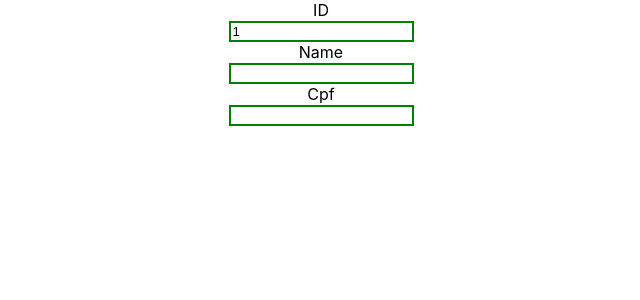
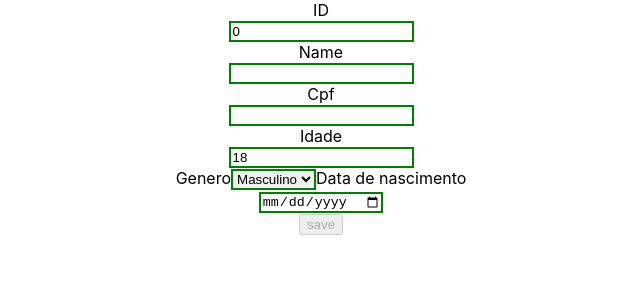
Before and after one commit to topvilla/formValidator, a React (Create React App) app: page / in a window 1280 px wide. Shown: the top 300 px of the page, without its empty margins (319-959 px from the left). Built offline with nearby package versions, Linux system fonts and the light colour scheme.

Commit message:
update no formo com hooks

```diff
--- a/src/Componnents/Form.js
+++ b/src/Componnents/Form.js
@@ -1,42 +1,61 @@
-import React from 'react';
+import React,{useState,useEffect} from 'react';
 import * as Validators from './Validators';
 import InputNumber from './InputNumber';
 import InputText from './InputText';
 import InputCpf from './InputCpf';
+import InputDate from './InputDate';
+import Select from './Select';
 
 
-export default class Form extends React.Component{
-    // eslint-disable-next-line no-useless-constructor
-    constructor(){
-        super();
-        this.listenId = this.listenId.bind(this);
-        this.listenName = this.listenName.bind(this);
-        this.listenCpf = this.listenCpf.bind(this);
+export default function Form(){
 
-        this.state = {
-            id:{
-                value:0,
-                valid:false
+        const [id,setId] = useState({value:0,valid:true})
+        const [name,setName] = useState({value:0,valid:false})
+        const [cpf,setCpf] = useState({value:0,valid:false})
+        const [age,setAge] = useState({value:18,valid:true})
+        const [birthDate,setBirthDate] = useState({value:0,valid:false})
+        const [formIsValid,setFormIsValid] = useState(false)
+        const [geners,setGeners] = useState([
+            {value:'m',type:'Masculino'},
+            {value:'f',type:'Feminino'},
+
+        ])
+        const [gener,setGener] = useState({value:0,valid:false});
+
+        const listenId = (valor,isValid)=>{
+            setId({value:valor,valid:isValid});
+        }
+        const listenName = (valor,isValid)=>{
+            setName({value:valor,valid:isValid});
+        }
+        const listenCpf = (valor,isValid)=>{
+            setCpf({value:valor,valid:isValid});
+        }
+        const listenAge = (valor,isValid)=>{
+            setAge({value:valor,valid:isValid});
+        }
+        const listenBirthDate = (valor,isValid)=>{
+            setBirthDate({value:valor,valid:isValid});
+        }
+        const listenGener = (valor,isValid)=>{
+            setGener({value:valor,valid:isValid});
+        }
+        const formValidate = ()=>{
+            if((id.valid) && (name.valid) && (cpf.valid) && (age.valid) && (birthDate.valid)){
+                setFormIsValid(true);
+            }else{
+                setFormIsValid(false);
             }
         }
-    }
-    componentDidUpdate(){
-        console.log(this.state);
-    }
-    listenId(valor,isValid){
-        console.log(valor);
-        console.log(isValid);
-    }
-    listenName(valor,isValid){
-        console.log(valor);
-        console.log(isValid);
-    }
-    listenCpf(valor,isValid){
-        console.log(valor);
-        console.log(isValid);
-    }
-    render(){
-        return <form>
+        useEffect(()=>{
+            formValidate();
+        },[id,name,cpf,age,birthDate]);
+        const save = ()=>{
+            alert('salvar');
+        }
+        return (<div>
+
+        <form>
             <label>ID</label>
             <InputNumber
                  name = "id"
@@ -47,8 +66,8 @@ export default class Form extends React.Component{
                       Validators.min(0)
                     ]
                   }
-                  listen = {this.listenId}
-                  value = {1}
+                  listen = {listenId}
+                  value = {0}
                   messageError = "Error id person invalid"
             />
             <label>Name</label>
@@ -60,18 +79,46 @@ export default class Form extends React.Component{
                       Validators.maxLenght(10)
                     ]
                   }
-                listen = {this.listenName}
+                listen = {listenName}
                 value = {""}
                 messageError = {"Nome invalido"}
             />
             <label>Cpf</label>
             <InputCpf
-                listen = { this.listenCpf}
+                listen = {listenCpf}
                 value = {""}
                 messageError = "Cpf invalido"
             />
-
-
+            <label>Idade</label>
+            <InputNumber
+                listen = {listenAge}
+                value = {18}
+                validator = {
+                    [
+                        Validators.max(100),
+                        Validators.min(18)
+                    ]
+                }
+                messageError = "Idade invalido"
+            />
+            <label>Genero</label>
+            <Select
+                mapElement = {
+                    geners.map((element)=>{
+                        return <option  key = {element.value }
+                        value = {element.value}>{element.type}</option>
+                    })
+                }
+                listen = {listenGener}
+            />
+            <label>Data de nascimento</label>
+            <InputDate
+                listen = {listenBirthDate}
+                name = "birthDate"
+                messageError = {"Data de nascimento"}
+            />
         </form>
-    }
+        <button disabled = {!formIsValid} onClick = {save}>save</button>
+        </div>
+    )
 }
--- a/src/Componnents/InputCpf.js
+++ b/src/Componnents/InputCpf.js
@@ -3,11 +3,8 @@ import Input from './Input';
 import * as Validators from './Validators';
 import * as mask from './InputMask';
 
-export default class InputCpf extends React.Component{
-
-
-    render(){
-        return <Input
+const InputCpf = (props)=>{
+        return (<Input
         type = {"text"}
         validator = {
             [
@@ -16,11 +13,11 @@ export default class InputCpf extends React.Component{
                 Validators.cpf
             ]
         }
-        listen = {this.props.listen}
-        messageError = {this.props.messageError}
-        value = {this.props.value}
-        name = {this.props.name}
+        listen = {props.listen}
+        messageError = {props.messageError}
+        value = {props.value}
+        name = {props.name}
         mask = {mask.cpf}
-    />
-    }
+    />)
 }
+export default InputCpf;
--- /dev/null
+++ b/src/Componnents/InputDate.js
@@ -0,0 +1,20 @@
+import React from 'react';
+import Input from './Input';
+import * as validator from './Validators';
+
+
+const  InputDate = (props)=>{
+    return(
+        <Input
+        type = {"date"}
+        validator = {[
+            validator.require
+        ]}
+        listen = {props.listen}
+        messageError = {props.messageError}
+        value = {props.value}
+        name = {props.name}
+        />
+    )
+}
+export default InputDate;
--- a/src/Componnents/InputNumber.js
+++ b/src/Componnents/InputNumber.js
@@ -1,21 +1,16 @@
 import React from 'react';
 import Input from './Input';
 
-class InputNumber extends React.Component{
-    // eslint-disable-next-line no-useless-constructor
-    constructor(props){
-        super(props);
-    }
+const  InputNumber =(props)=>{
 
-    render(){
-        return <Input
+        return (<Input
         type = {"number"}
-        validator = {this.props.validator}
-        listen = {this.props.listen}
-        messageError = {this.props.messageError}
-        value = {this.props.value}
-        name = {this.props.name}
-        />
-    }
+        validator = {props.validator}
+        listen = {props.listen}
+        messageError = {props.messageError}
+        value = {props.value}
+        name = {props.name}
+        />);
+
 }
 export default InputNumber;
--- a/src/Componnents/InputText.js
+++ b/src/Componnents/InputText.js
@@ -1,17 +1,15 @@
 import React from 'react';
 import Input from './Input';
 
-export default class InputText extends React.Component{
+const InputText = (props)=>{
 
-
-    render(){
-        return <Input
+        return (<Input
             type = {"text"}
-            validator = {this.props.validator}
-            listen = {this.props.listen}
-            messageError = {this.props.messageError}
-            value = {this.props.value}
-            name = {this.props.name}
-        />
-    }
+            validator = {props.validator}
+            listen = {props.listen}
+            messageError = {props.messageError}
+            value = {props.value}
+            name = {props.name}
+        />)
 }
+export default InputText;
--- /dev/null
+++ b/src/Componnents/Select.js
@@ -0,0 +1,50 @@
+import React,{useState} from 'react';
+import * as Validators from './Validators';
+const Select = (props)=>{
+    const [value,setValue] = useState("");
+    const [valid,setValid] = useState(false);
+    const [touch,setTouch] = useState(false);
+
+
+    const isValid = (value)=>{
+        if(Validators.require(value) && touch){
+            setValid(true);
+            props.listen(value,true);
+            setValue(value);
+        }else{
+            setValue(value);
+            props.listen(value,false);
+            setValid(false);
+        }
+    }
+    const handlerChange = (event)=>{
+        const value = event.target.value;
+        isValid(value);
+
+    }
+    const handlerFocus = ()=>{
+        setTouch(true);
+    }
+    const handlerBlur = (event)=>{
+        const value = event.target.value;
+         isValid(value);
+
+    }
+    return(
+        <select
+        className = {
+            valid || !touch?"chekc":"error"
+        }
+        name        = {props.name}
+        value       = {value}
+        onChange    = {handlerChange}
+        onFocus     = {handlerFocus}
+        onBlur      = {handlerBlur}
+        >
+            {
+                props.mapElement !== undefined?props.mapElement:""
+            }
+        </select>
+    );
+}
+export default Select;
```
